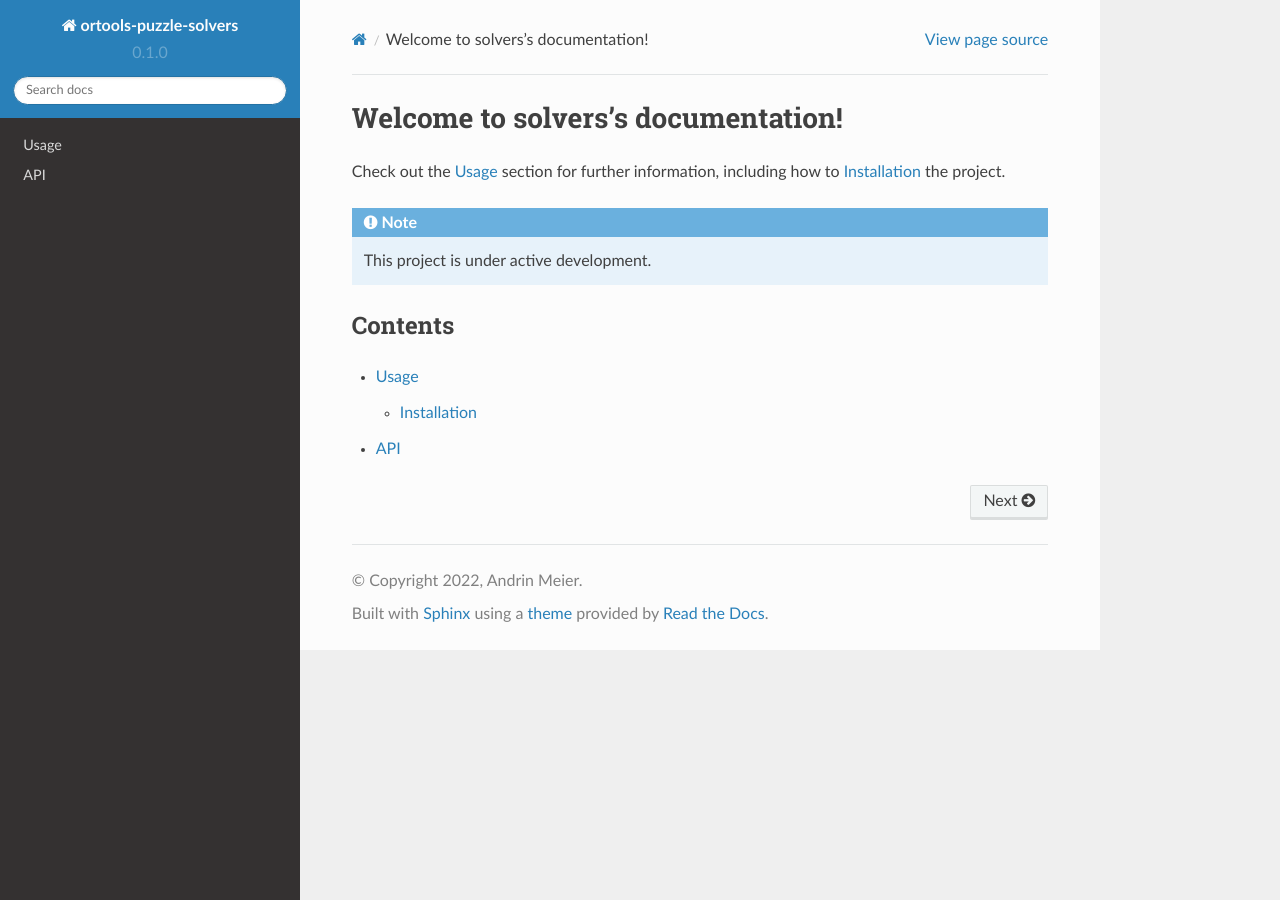
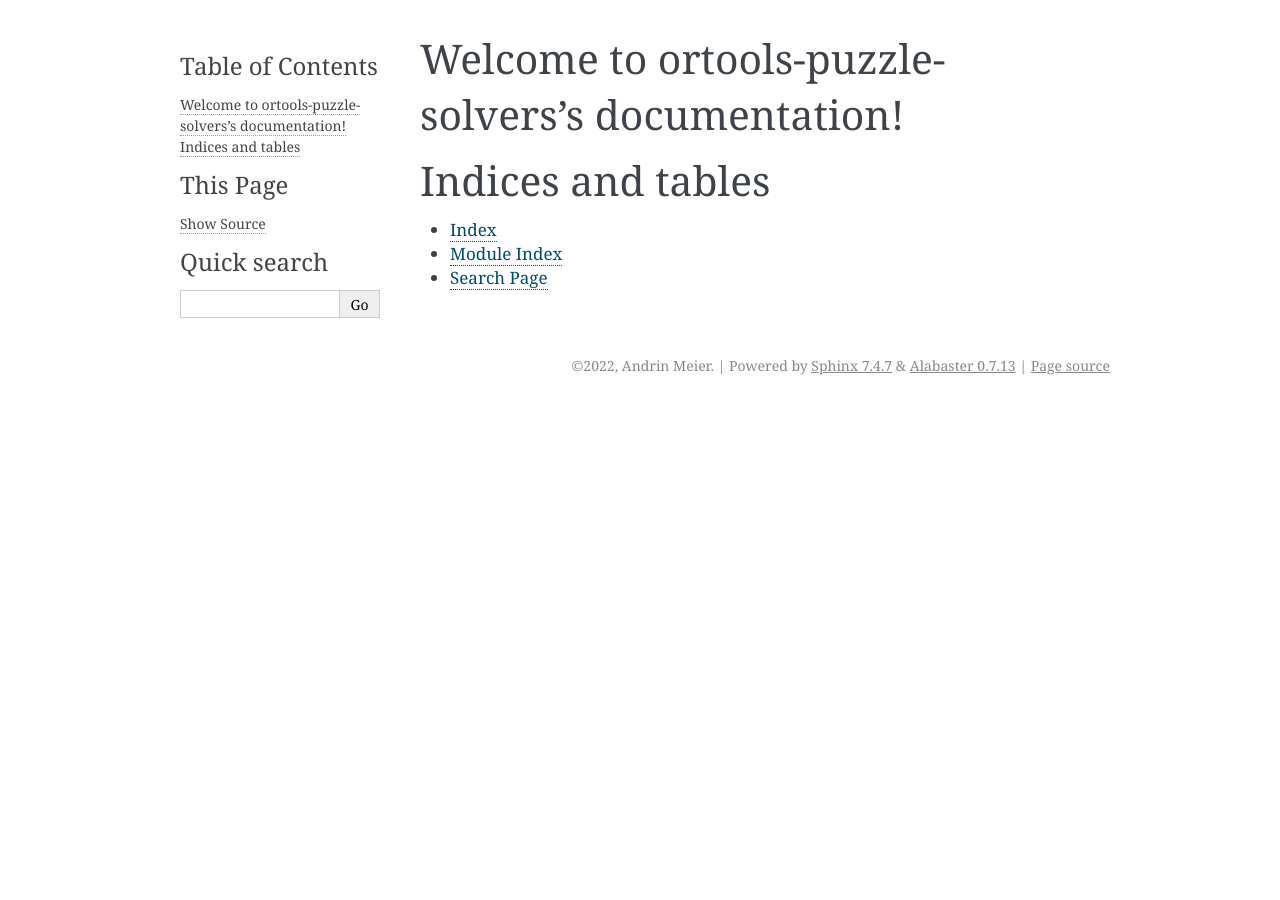
Before and after one commit to andrinmeier/solvers, a Sphinx documentation site: the page built from docs/source/index.rst, in a window 1280 px wide. Built offline with Sphinx 7.4.7, drawn with Linux system fonts in a browser that asks for light colours.

Commit message:
Reset sphinx documentation and start from scratch to fix errors

```diff
--- a/docs/source/conf.py
+++ b/docs/source/conf.py
@@ -1,35 +1,55 @@
 # Configuration file for the Sphinx documentation builder.
+#
+# This file only contains a selection of the most common options. For a full
+# list see the documentation:
+# https://www.sphinx-doc.org/en/master/usage/configuration.html
 
-# -- Project information
+# -- Path setup --------------------------------------------------------------
+
+# If extensions (or modules to document with autodoc) are in another directory,
+# add these directories to sys.path here. If the directory is relative to the
+# documentation root, use os.path.abspath to make it absolute, like shown here.
+#
+# import os
+# import sys
+# sys.path.insert(0, os.path.abspath('.'))
+
+
+# -- Project information -----------------------------------------------------
 
 project = 'ortools-puzzle-solvers'
 copyright = '2022, Andrin Meier'
 author = 'Andrin Meier'
 
-release = '0.1'
-version = '0.1.0'
+# The full version, including alpha/beta/rc tags
+release = '0.0.1'
 
-# -- General configuration
 
+# -- General configuration ---------------------------------------------------
+
+# Add any Sphinx extension module names here, as strings. They can be
+# extensions coming with Sphinx (named 'sphinx.ext.*') or your custom
+# ones.
 extensions = [
-    'sphinx.ext.duration',
-    'sphinx.ext.doctest',
-    'sphinx.ext.autodoc',
-    'sphinx.ext.autosummary',
-    'sphinx.ext.intersphinx',
 ]
 
-intersphinx_mapping = {
-    'python': ('https://docs.python.org/3/', None),
-    'sphinx': ('https://www.sphinx-doc.org/en/master/', None),
-}
-intersphinx_disabled_domains = ['std']
-
+# Add any paths that contain templates here, relative to this directory.
 templates_path = ['_templates']
 
-# -- Options for HTML output
+# List of patterns, relative to source directory, that match files and
+# directories to ignore when looking for source files.
+# This pattern also affects html_static_path and html_extra_path.
+exclude_patterns = []
 
-html_theme = 'sphinx_rtd_theme'
 
-# -- Options for EPUB output
-epub_show_urls = 'footnote'
+# -- Options for HTML output -------------------------------------------------
+
+# The theme to use for HTML and HTML Help pages.  See the documentation for
+# a list of builtin themes.
+#
+html_theme = 'alabaster'
+
+# Add any paths that contain custom static files (such as style sheets) here,
+# relative to this directory. They are copied after the builtin static files,
+# so a file named "default.css" will overwrite the builtin "default.css".
+html_static_path = ['_static']
--- a/docs/source/index.rst
+++ b/docs/source/index.rst
@@ -1,17 +1,20 @@
-Welcome to solvers's documentation!
-===================================
+.. ortools-puzzle-solvers documentation master file, created by
+   sphinx-quickstart on Thu May 26 20:17:45 2022.
+   You can adapt this file completely to your liking, but it should at least
+   contain the root `toctree` directive.
 
-Check out the :doc:`usage` section for further information, including
-how to :ref:`installation` the project.
-
-.. note::
-
-   This project is under active development.
-
-Contents
---------
+Welcome to ortools-puzzle-solvers's documentation!
+==================================================
 
 .. toctree::
+   :maxdepth: 2
+   :caption: Contents:
 
-   usage
-   api
+
+
+Indices and tables
+==================
+
+* :ref:`genindex`
+* :ref:`modindex`
+* :ref:`search`
```
Also changed, not shown: docs/source/api.rst (deleted, +0 -8 lines), docs/source/usage.rst (deleted, +0 -13 lines), docs/requirements.txt (deleted), 1 other file.
